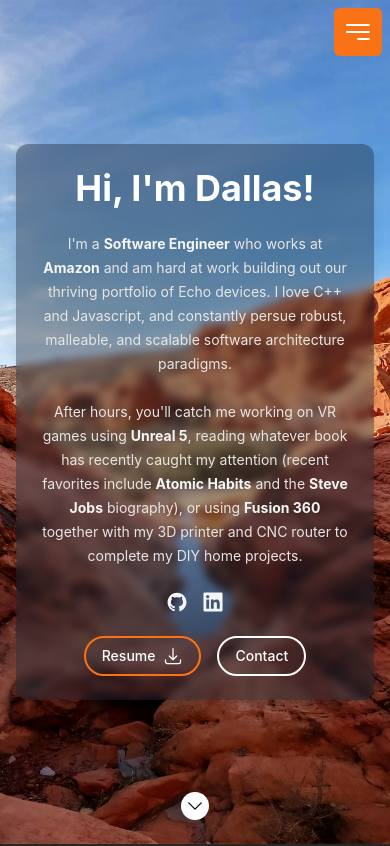
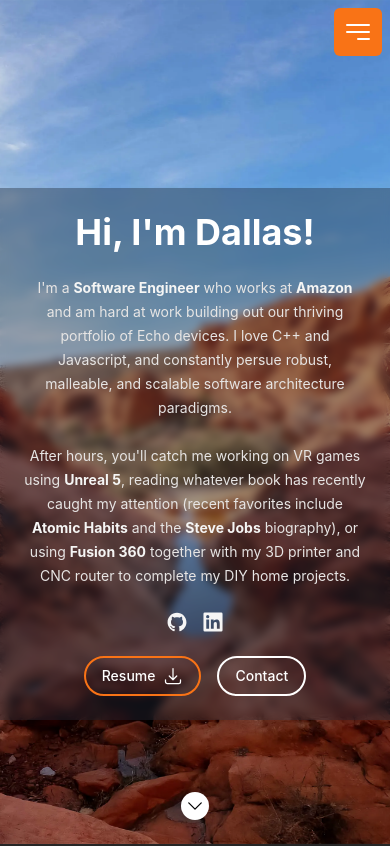
Before and after one commit to Dallas-J/react-resume, a React (Create React App) app: page / in a window 390 px wide. Shown: the top 846 px of the page. Built offline with nearby package versions, Linux system fonts and the light colour scheme.

Commit message:
Fix landing page overlap for small screens

```diff
--- a/src/components/Sections/Hero.tsx
+++ b/src/components/Sections/Hero.tsx
@@ -1,6 +1,7 @@
 import {ChevronDownIcon} from '@heroicons/react/24/outline';
 import classNames from 'classnames';
 import {memo} from 'react';
+import { HashLink } from 'react-router-hash-link';
 
 import {heroData, SectionId} from '../../data/data';
 import Section from '../Layout/Section';
@@ -12,15 +13,15 @@
   return (
     <Section noPadding sectionId={SectionId.Hero}>
       <div
-        className="relative flex h-screen w-full items-center justify-center"
+        className="flex min-h-screen w-full items-center justify-center"
         style={{
           backgroundImage: `url(${imageSrc})`,
           backgroundSize: "cover",
           backgroundPosition: "center",
         }}
       >
-        <div className="max-w-screen-lg px-4 lg:px-0">
-          <div className="flex flex-col items-center gap-y-6 rounded-xl bg-gray-800/40 p-6 text-center shadow-lg backdrop-blur-sm">
+        <div className="max-w-screen-lg px-0 sm:px-4 md:px-2 lg:px-3 xl:px-4 pt-16 sm:pt-[72px] sm:pb-4">
+          <div className="flex flex-col items-center gap-y-6 sm:rounded-xl bg-gray-800/40 p-6 text-center shadow-lg backdrop-blur-sm">
             <h1 className="text-4xl font-bold text-white sm:text-5xl lg:text-7xl">{name}</h1>
             {description}
             <div className="flex gap-x-4 text-neutral-100">
@@ -42,12 +43,13 @@
             </div>
           </div>
         </div>
-        <div className="absolute inset-x-0 bottom-6 flex justify-center">
-          <a
+        <div className="invisible tall:visible absolute inset-x-0 bottom-6 flex justify-center">
+          <HashLink
             className="rounded-full bg-white p-1 ring-white ring-offset-2 ring-offset-gray-700/80 focus:outline-none focus:ring-2 sm:p-2"
-            href={`/#${SectionId.About}`}>
+            to={`/#${SectionId.About}`}
+            smooth>
             <ChevronDownIcon className="h-5 w-5 bg-transparent sm:h-6 sm:w-6" />
-          </a>
+          </HashLink>
         </div>
       </div>
     </Section>
--- a/tailwind.config.js
+++ b/tailwind.config.js
@@ -26,6 +26,7 @@
       },
       screens: {
         touch: {raw: 'only screen and (pointer: coarse)'},
+        tall: {raw: '(min-height: 700px)'},
       },
     },
   },
```
